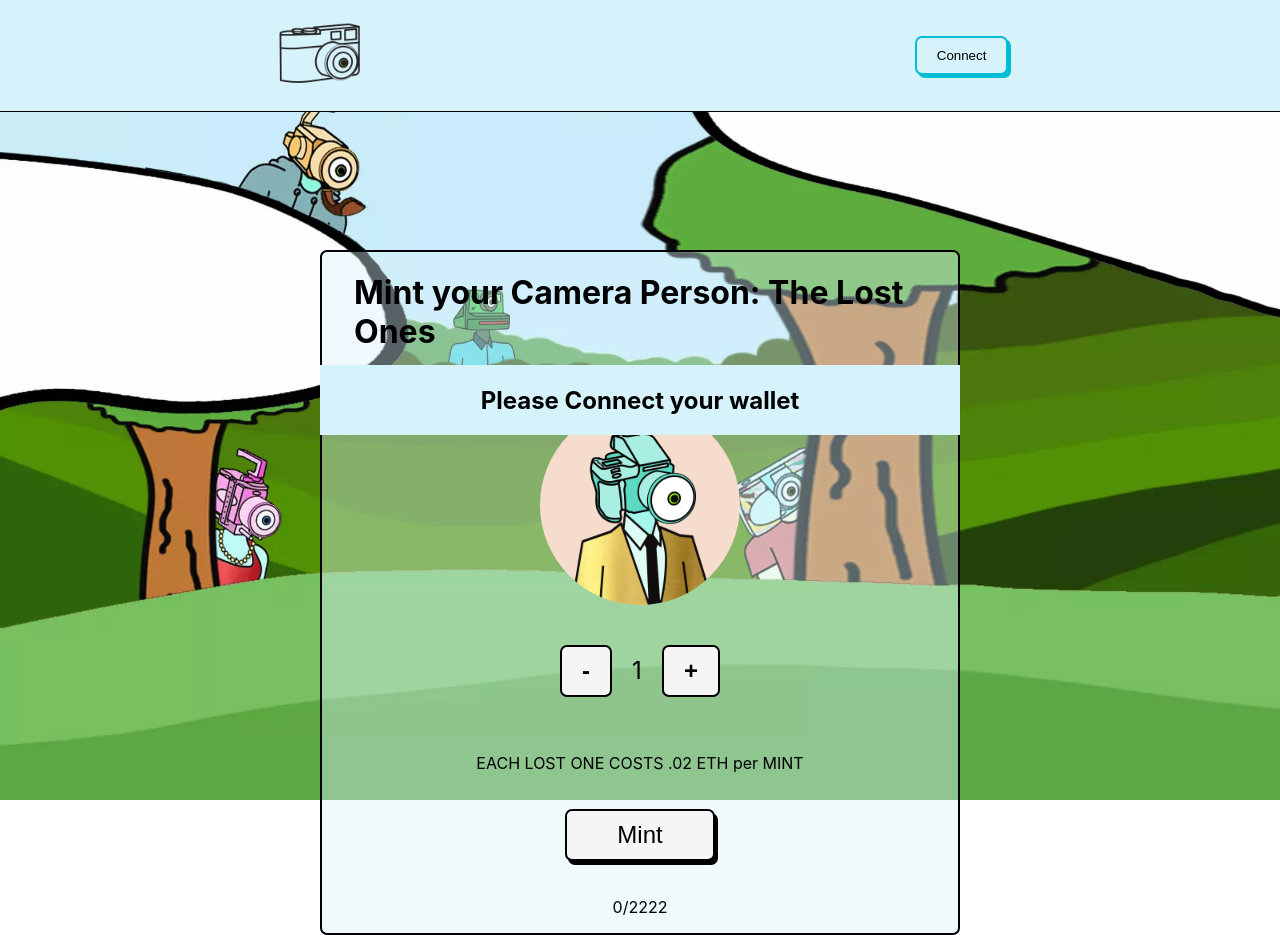
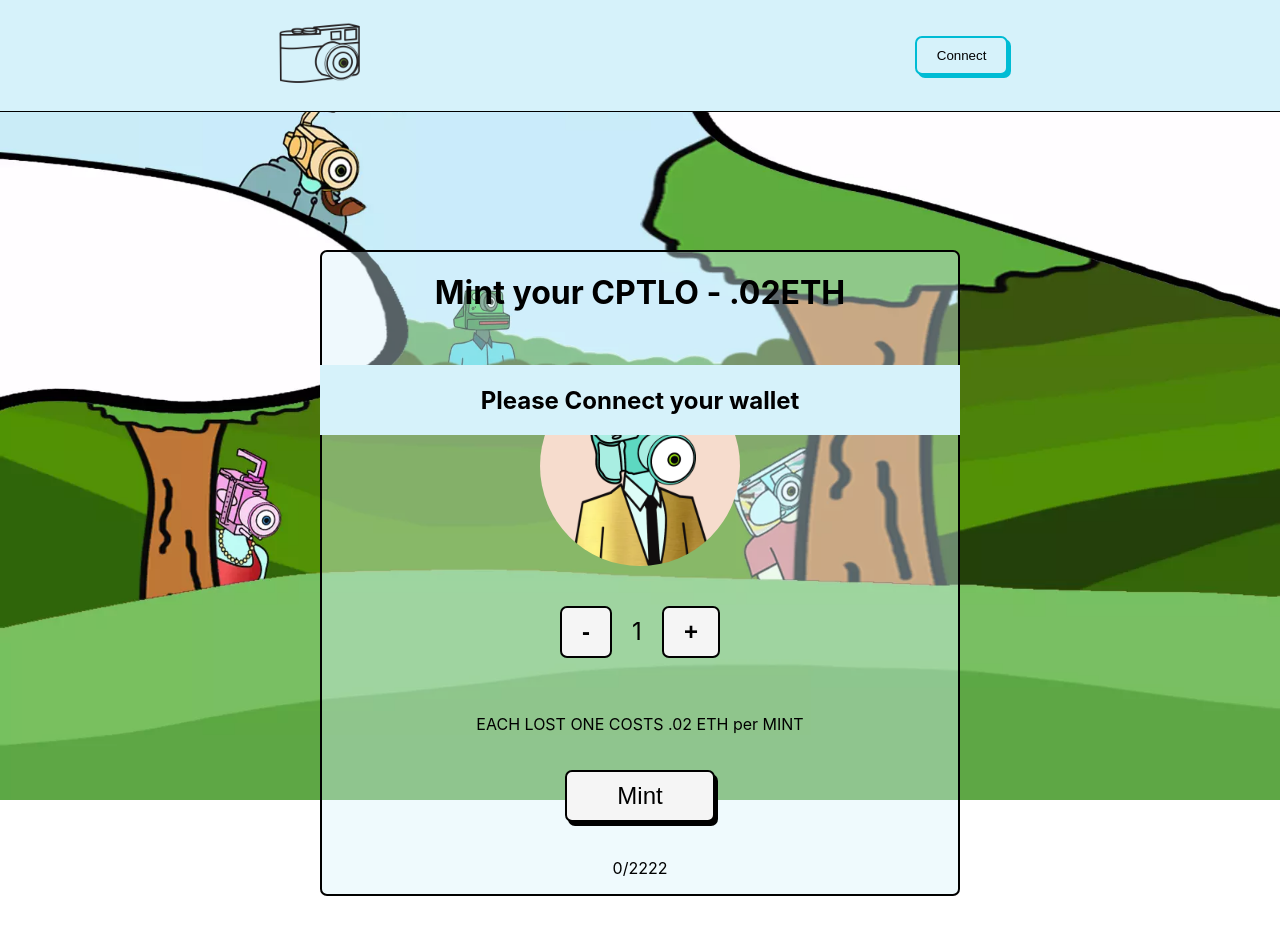
Before and after one commit to boshjerns/gumihuo, a Next.js app: page / in a window 1280 px wide. After the commit the page ends 896 px from the top, so only its background shows below. Built offline with nearby package versions, Linux system fonts and the light colour scheme; no server answers.

Commit message:
Add files via upload

```diff
--- a/pages/index.js
+++ b/pages/index.js
@@ -155,7 +155,7 @@ export default function Home() {
                 <div className={styles.mintCard}>
 
                     <div className={styles.mintCardHeader}>
-                        <h1 className={styles.mintCardTitle}>Mint your Camera Person: The Lost Ones</h1>
+                        <h1 className={styles.mintCardTitle}>Mint your CPTLO - .02ETH</h1>
                     </div>
                     <div className={styles.mintCardBody}>
                         <p className={styles.mintCardText}></p>
```
